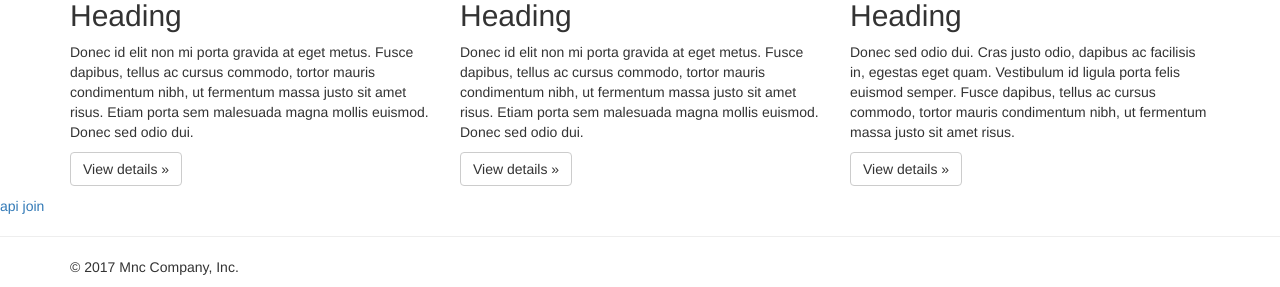
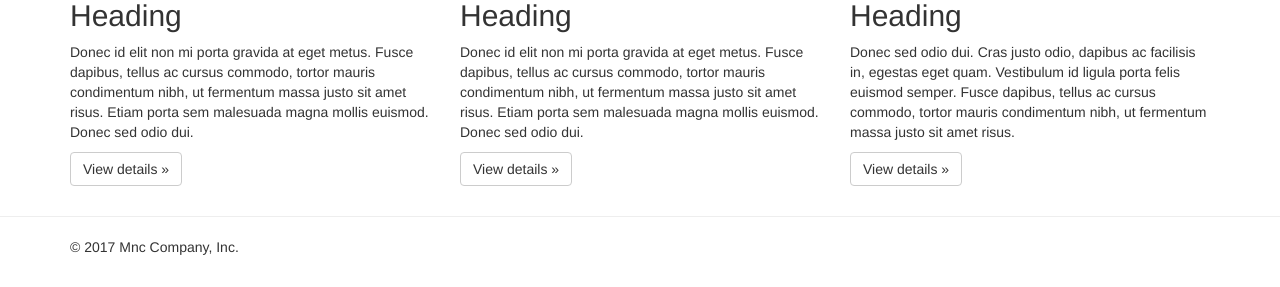
Before and after one commit to rendezvous3/Ideas-Landing, a Django app: page / in a window 1280 px wide. Shown: the part 563-850 px from the top of the page. After the commit the page ends 818 px from the top, so only its background shows below. Run offline with Django 3.2, Linux system fonts and the light colour scheme; data comes from the database, SQL or seed files in the repository; some libraries are stand-ins or nearby versions.

Commit message:
Removed test link

```diff
--- a/pages/templates/pages/home.html
+++ b/pages/templates/pages/home.html
@@ -31,8 +31,6 @@
       {% include 'pages/snippet/standard-layout.html' with page_obj=page_obj form=form %}
     {% endif %}
 
-    <a href="{% url 'api-email-join' %}">api join</a>
-
 {% endblock content %}
 
 {% block jquery %}
```
